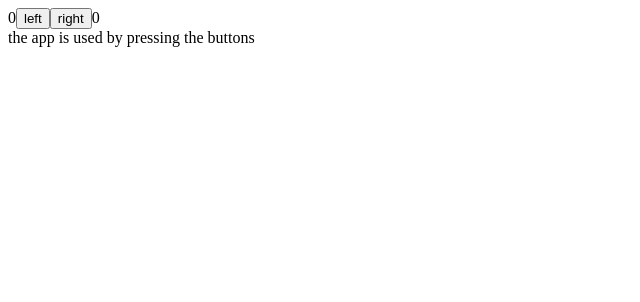
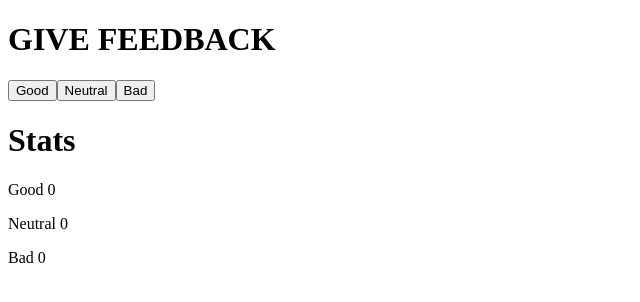
Before and after one commit to BigDsaur/Full-Stack-open-0_1_2, a React (Vite) app: page / in a window 1280 px wide. Shown: the top 302 px of the page, without its empty margins (0-640 px from the left). Built offline with nearby package versions, Linux system fonts and the light colour scheme.

Commit message:
Unicafe 1.6

```diff
--- a/src/App.jsx
+++ b/src/App.jsx
@@ -1,57 +1,60 @@
+//import { useState } from 'react'
+
+//const Display = props => <div>{props.value}</div>
+
+//const Button = (props) => (
+//  <button onClick={props.onClick}>
+//    {props.text}
+//  </button>
+//)
+//
+//const App = () => {
+//  const [value, setValue] = useState(10)
+
+//  const setToValue = newValue => {
+//    console.log('value now', newValue)
+//    setValue(newValue)
+//  }
+
+//  return (
+//    <div>
+//      <Display value={value} />
+//      <Button onClick={() => setToValue(1000)} text="thousand" />
+//      <Button onClick={() => setToValue(0)} text="reset" />
+//      <Button onClick={() => setToValue(value + 1)} text="increment" />
+//    </div>
+//  )
+//}
+
+//export default App
+
+
 import { useState } from 'react'
 
-const History = (props) => {
-  if (props.allClicks.length === 0) {
-    return (
-      <div>
-        the app is used by pressing the buttons
-      </div>
-    )
-  }
+const Button = (props) => (
+  <button onClick={props.onClick}>
+    {props.text}
+  </button>
+)
+
+const App = () => {
+  // tallenna napit omaan tilaansa
+  const [good, setGood] = useState(0)
+  const [neutral, setNeutral] = useState(0)
+  const [bad, setBad] = useState(0)
 
   return (
     <div>
-      button press history: {props.allClicks.join(' ')}
+      <h1> GIVE FEEDBACK </h1>
+      <Button onClick={() => setGood(good + 1)} text="Good" />
+      <Button onClick={() => setNeutral(neutral + 1)} text="Neutral" />
+      <Button onClick={() => setBad(bad + 1)} text="Bad"/>
+      <h1> Stats </h1>
+      <p>Good {good}</p>
+      <p>Neutral {neutral}</p>
+      <p>Bad {bad}</p>
     </div>
   )
 }
 
-const Button = (props) => {
-  console.log('props value is', props)
-  const { onClick, text } = props
-  return (
-    <button onClick={onClick}>
-      {text}
-    </button>
-    )
-  }
-
-const App = () => {
-  const [left, setLeft] = useState(0)
-  const [right, setRight] = useState(0)
-  const [allClicks, setAll] = useState([])
-
-  const handleLeftClick = () => {
-    setAll(allClicks.concat('L'))
-    setLeft(left + 1)
-  }
-
-  const handleRightClick = () => {
-    setAll(allClicks.concat('R'))
-    setRight(right + 1)
-  }
-
-debugger
-
-  return (
-    <div>
-      {left}
-
-      <Button onClick={handleLeftClick} text='left' />
-      <Button onClick={handleRightClick} text='right' />
-      {right}
-      <History allClicks={allClicks} />
-    </div>
-  )
-}
 export default App
```
